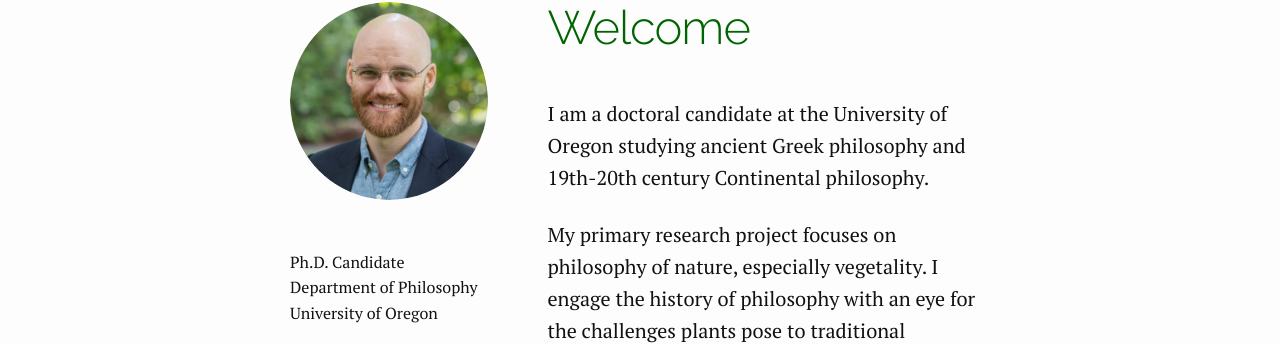
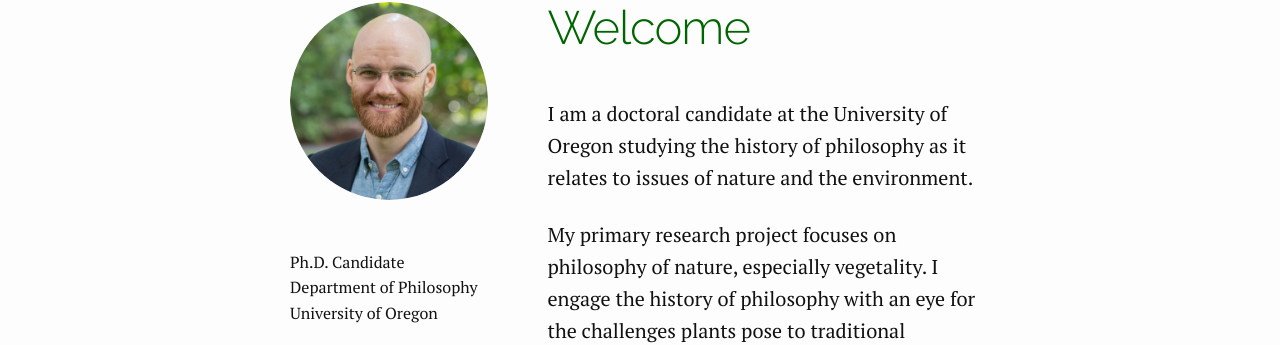
Before and after one commit to joshuakerr/joshuakerr.github.io.old, a Jekyll site: the page built from index.md, in a window 1280 px wide. Shown: the part 114-459 px from the top of the page. Built offline with Jekyll 4.4.1, drawn with Linux system fonts in a browser that asks for light colours.

Commit message:
Updated AOS description

```diff
--- a/index.md
+++ b/index.md
@@ -5,6 +5,6 @@
 ---
 
 <br>
-I am a doctoral candidate at the University of Oregon studying ancient Greek philosophy and 19th-20th century Continental philosophy.
+I am a doctoral candidate at the University of Oregon studying the history of philosophy as it relates to issues of nature and the environment.
 
 My primary research project focuses on philosophy of nature, especially vegetality. I engage the history of philosophy with an eye for the challenges plants pose to traditional approaches to ontology and ethics. I also work in the philosophy of language and literature, where I focus upon the embodied physicality of poetic language and the complications it poses for philosophical reflection.
```
